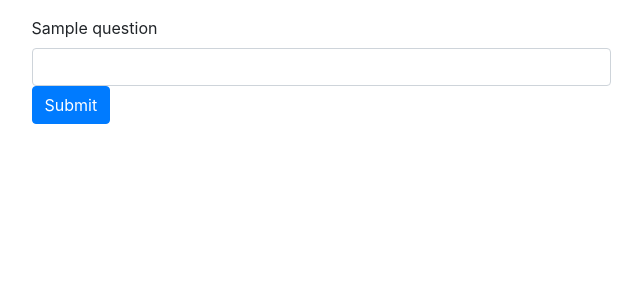
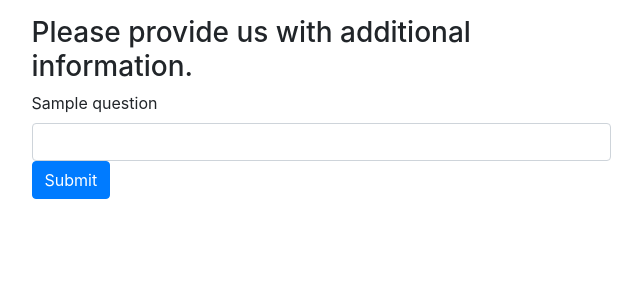
Before and after one commit to fomitchov/LLM_POC, a Flask app: template templates/questions.html in a window 1280 px wide. Shown: the top 300 px of the page, without its empty margins (319-961 px from the left). Run offline with Flask 3, Linux system fonts and the light colour scheme; the template is opened without the code that fills it: most values are stand-ins (such as "Sample title", 1, 10 or a date in 2020).

Commit message:
Update questions.html
Added a header to line 16

```diff
--- a/templates/questions.html
+++ b/templates/questions.html
@@ -13,6 +13,7 @@
     <div class="container-fluid">
         <div class="row m-3 justify-content-center">
             <div class="col-6">
+                <h3>Please provide us with additional information.</h3>
                 <form action="{{url_for('update_profile')}}" method="POST" id="questions">
                     {% if questions %}
                     {% for n in range(questions | length) %}
```
